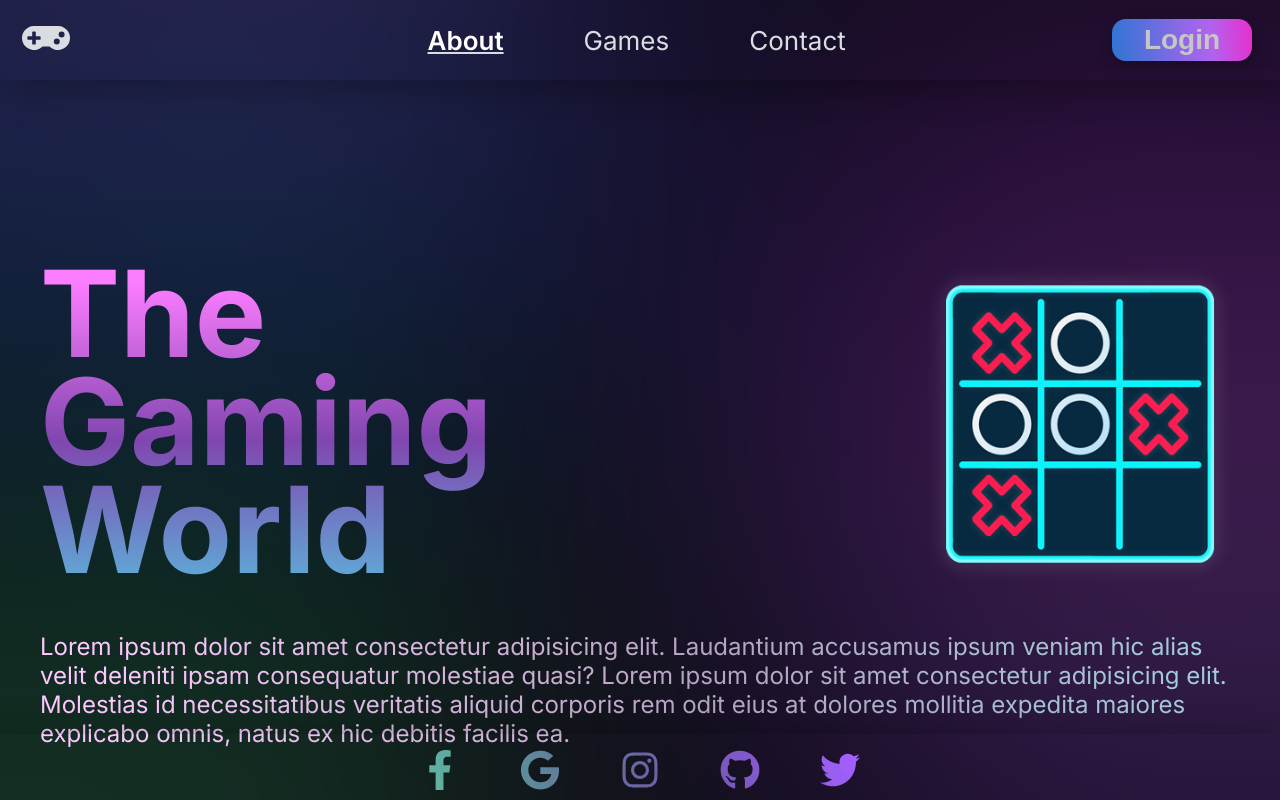
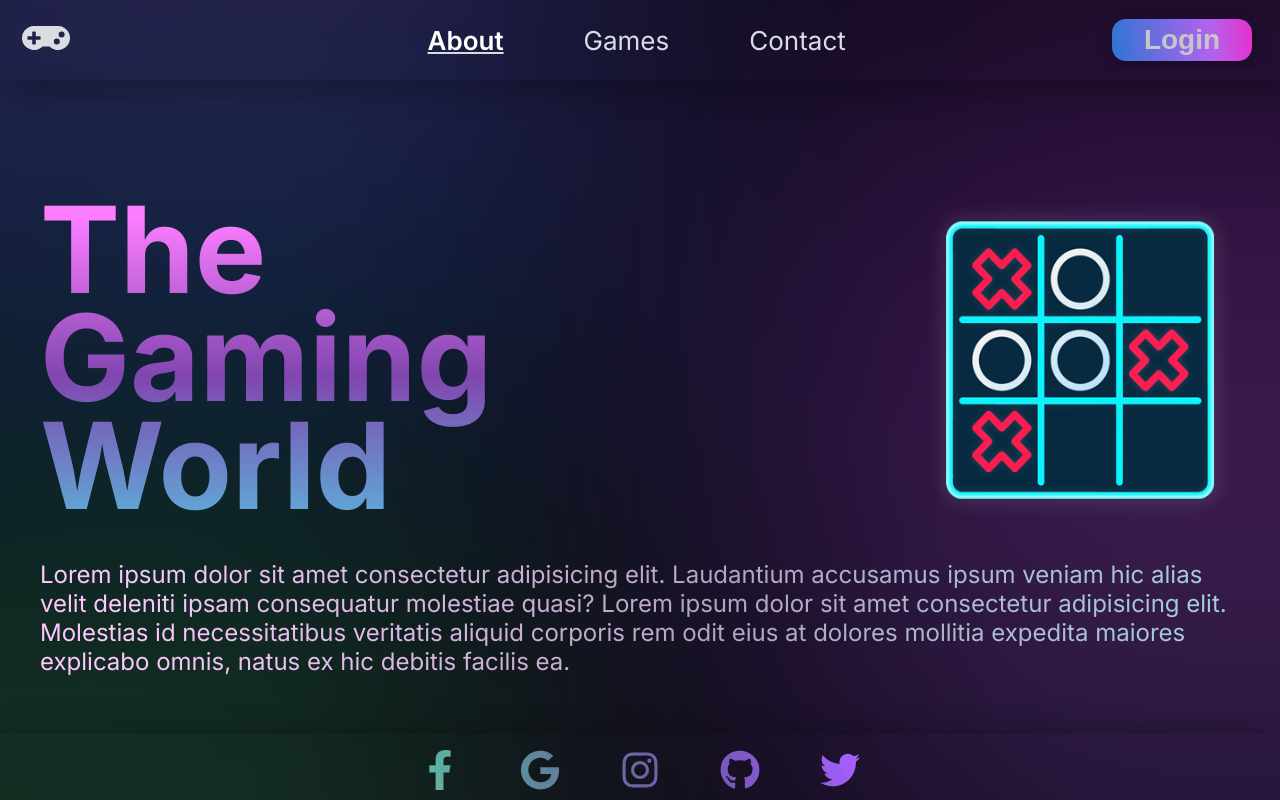
Before and after one commit to nejcintihar/projektna_naloga, a React (Vite) app: page / in a window 1280 px wide. Built offline with nearby package versions, Linux system fonts and the light colour scheme.

Commit message:
fixed up some bugs

```diff
--- a/src/Components/About.jsx
+++ b/src/Components/About.jsx
@@ -11,8 +11,8 @@ export default function About() {
                             <h1 className="hero-gaming">Gaming</h1>
                             <h1 className="hero-world">World</h1>
                         </div>
-                <img src={glow} alt="" className="fuck-css-and-my-life" />
-                </div>
+                              <img src={glow} alt="" className="fuck-css-and-my-life" />
+            </div>
                         <p>
                             Lorem ipsum dolor sit amet consectetur adipisicing elit.
                             Laudantium accusamus ipsum veniam hic alias velit deleniti ipsam consequatur molestiae quasi?
--- a/src/index.css
+++ b/src/index.css
@@ -45,8 +45,12 @@ body {
 .s  {
   display: flex;
   /* border: 3px solid red; */
+  width: 960px;
+  height: 256px;
+  margin: 6em auto 2em;
   justify-content: space-between;
-  align-items:end
+  align-items:end;
+  /* border: 3px solid rgb(30, 255, 176); */
 }
 
 .fuck-css-and-my-life {
@@ -55,8 +59,9 @@ body {
 }
 
 .comp-wrapper {
-  width: 960px;
-  margin: 0 auto;
+  display: flex;
+  flex-direction: column;
+  align-items: center;
 }
 
 .comp-wrapper p {
@@ -65,7 +70,7 @@ body {
   -webkit-background-clip: text;
   -webkit-text-fill-color: transparent;
   background-clip: text;
-  margin-top: 2em;
+  margin-top: 0em;
 
 }
 
@@ -193,7 +198,7 @@ header a:hover {
   justify-content: space-between;
   max-width: 960px;
   margin: auto;
-  margin-top: 5em;
+  margin-top: 6em;
   gap: 2em;
 }
 
@@ -404,10 +409,10 @@ header a:hover {
 /* /////////////////////////////////////////////////////////////////////*/
 
 .tenzies-container {
-  background: var(--card-background);
+  background: rgba(0, 0, 0, 0.32);
   height: 500px;
   max-width: 600px;
-  border-radius: 5px;
+  border-radius: 12px;
   padding: 20px;
   display: flex;
   flex-direction: column;
--- a/src/styles.css
+++ b/src/styles.css
@@ -1,6 +1,6 @@
 .App {
-    width: 100vw;
-    height: 100vh;
+    width: 85vw;
+    height: 65vh;
     display: flex;
     justify-content: center;
     align-items: center;
```
